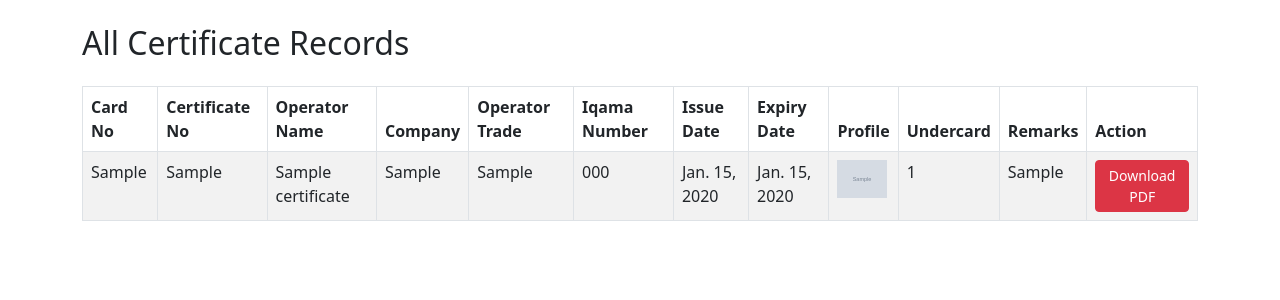
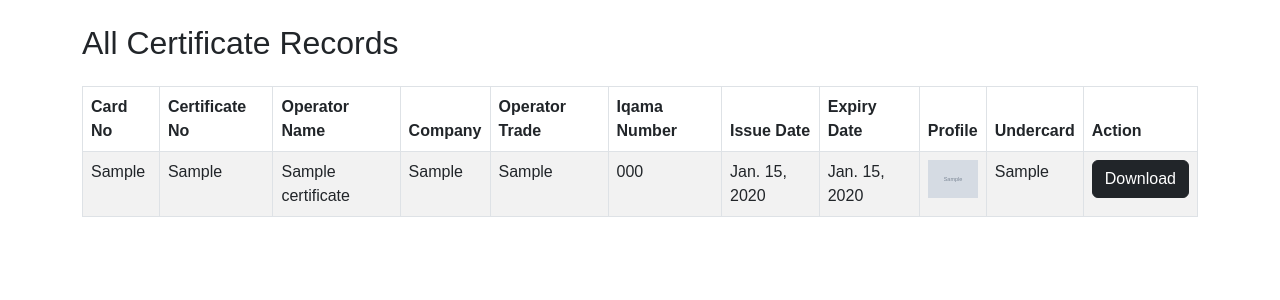
Before and after one commit to abdullah956/dj-tovleedss, a Django app: page /all/ in a window 1280 px wide. Shown: the top 300 px of the page. Run offline with Django 5.2, Linux system fonts and the light colour scheme; tables that the repository leaves empty hold one stand-in row (values such as "Sample post"); grey boxes marked "Sample" are stand-in pictures; some libraries are stand-ins or nearby versions.

Commit message:
card implement

```diff
--- a/qr/forms.py
+++ b/qr/forms.py
@@ -22,6 +22,6 @@ class CertificateForm(forms.ModelForm):
             "operator_trade": forms.TextInput(attrs={"class": "form-control"}),
             "iqama_number": forms.TextInput(attrs={"class": "form-control"}),
             "profile": forms.ClearableFileInput(attrs={"class": "form-control"}),
-            "undercard": forms.NumberInput(attrs={"class": "form-control"}),
-            "remarks": forms.Textarea(attrs={"class": "form-control"}),
+            "undercard": forms.TextInput(attrs={"class": "form-control"}),
+
         }
--- a/qr/models.py
+++ b/qr/models.py
@@ -14,8 +14,8 @@ class Certificate(BasedModel):
     issue_date = models.DateField()
     expiry_date = models.DateField()
     profile = models.ImageField(upload_to='operator_profiles/', blank=True, null=True)
-    undercard = models.BigIntegerField(unique=True, null=True, blank=True)
-    remarks = models.TextField(blank=True, null=True)
+    undercard = models.CharField(max_length=150)
+
 
     def __str__(self):
         return f"{self.operator_name} - {self.card_no}"
--- a/templates/all_records.html
+++ b/templates/all_records.html
@@ -1,15 +1,45 @@
+{% load static %}
 <!DOCTYPE html>
 <html lang="en">
   <head>
-    <meta charset="UTF-8">
-    <meta name="viewport" content="width=device-width, initial-scale=1.0">
+    <meta charset="UTF-8" />
+    <meta name="viewport" content="width=device-width, initial-scale=1.0" />
     <title>All Certificate Records</title>
-    <link rel="stylesheet" href="https://cdn.jsdelivr.net/npm/bootstrap@5.3.0/dist/css/bootstrap.min.css">
+
+    <!-- Bootstrap CSS -->
+    <link
+      rel="stylesheet"
+      href="https://cdn.jsdelivr.net/npm/bootstrap@5.3.0/dist/css/bootstrap.min.css"
+    />
+
+    <!-- Load Required JS Libraries -->
+    <script src="https://cdnjs.cloudflare.com/ajax/libs/html2canvas/1.4.1/html2canvas.min.js"></script>
+    <script src="https://cdnjs.cloudflare.com/ajax/libs/jspdf/2.5.1/jspdf.umd.min.js"></script>
+
+    <style>
+      body {
+        font-family: Arial, sans-serif;
+      }
+      .text {
+        position: absolute;
+        color: #000;
+        font-size: 16px;
+        font-weight: normal;
+      }
+      .designation {
+        font-family: "Times New Roman", Times, serif;
+      }
+      strong{
+        font-family: 'Times New Roman', Times, serif;
+        font-size: 18px;
+      }
+    </style>
   </head>
+
   <body class="container mt-4">
     <h2 class="mb-4">All Certificate Records</h2>
 
-    <table class="table table-bordered table-striped">
+    <table class="table table-bordered table-striped table-responsive">
       <thead>
         <tr>
           <th>Card No</th>
@@ -22,7 +52,7 @@
           <th>Expiry Date</th>
           <th>Profile</th>
           <th>Undercard</th>
-                <th>Remarks</th>
+
           <th>Action</th>
         </tr>
       </thead>
@@ -37,17 +67,41 @@
           <td>{{ certificate.iqama_number }}</td>
           <td>{{ certificate.issue_date }}</td>
           <td>{{ certificate.expiry_date }}</td>
+
           <td>
             {% if certificate.profile %}
-                        <img src="{{ certificate.profile.url }}" alt="Profile Image" width="50">
-                    {% else %}
-                        No Image
-                    {% endif %}
+            <img
+              src="{{ certificate.profile.url }}"
+              alt="Profile Image"
+              width="50"
+            />
+
+            {% else %} No Image {% endif %}
           </td>
           <td>{{ certificate.undercard|default:"N/A" }}</td>
-                <td>{{ certificate.remarks|default:"No Remarks" }}</td>
+          <!-- <td>{{ certificate.remarks|default:"No Remarks" }}</td> -->
+
+          <!-- Only the Download Button is Visible -->
           <td>
-                    <a href="{% url 'download_pdf' certificate.id %}" class="btn btn-danger btn-sm">Download PDF</a>
+            <button
+              class="btn btn-dark download-btn"
+              onclick="downloadCardAsPDF(
+                    '{{ certificate.card_no }}',
+                    '{{ certificate.operator_name }}',
+                    '{{ certificate.company }}',
+                    '{{ certificate.operator_trade }}',
+                    '{{ certificate.iqama_number }}',
+                    '{{ certificate.issue_date }}',
+                    '{{ certificate.expiry_date }}',
+                    '{{ certificate.undercard }}',
+                    '{% if certificate.profile %}{{ certificate.profile.url }}{% else %}{% static 'images/default_profile.png' %}{% endif %}',
+                    '{% static 'img/qrr.png' %}',
+                    '{% static 'img/front.jpg' %}',
+                    '{% static 'img/back.jpg' %}'
+                )"
+            >
+              Download
+            </button>
           </td>
         </tr>
         {% empty %}
@@ -57,5 +111,106 @@
         {% endfor %}
       </tbody>
     </table>
+
+    {% load static %}
+
+    <script>
+      function formatDate(dateString) {
+        let date = new Date(dateString);
+        let day = String(date.getDate()).padStart(2, "0");
+        let month = String(date.getMonth() + 1).padStart(2, "0"); // Months are 0-based
+        let year = date.getFullYear();
+        return `${day}/${month}/${year}`;
+      }
+    </script>
+
+    <script>
+      function downloadCardAsPDF(
+        cardNo,
+        name,
+        company,
+        trade,
+        iqama,
+        issueDate,
+        expiryDate,
+        underCard,
+        profileUrl,
+        qrrImage,
+        frontImage,
+        backImage
+      ) {
+        const idCard = document.createElement("div");
+        idCard.style.display = "flex";
+        idCard.style.flexDirection = "column";
+        idCard.style.alignItems = "center";
+        idCard.style.padding = "10px";
+        idCard.style.background = "#fff";
+        idCard.style.width = "600px";
+        idCard.style.height = "800px";
+        idCard.style.position = "absolute";
+        idCard.style.left = "-9999px"; // Keeps it off-screen
+
+        let formattedIssueDate = formatDate(issueDate);
+        let formattedExpiryDate = formatDate(expiryDate);
+
+        // Create front card
+        const frontCard = document.createElement("div");
+        frontCard.style.width = "600px";
+        frontCard.style.height = "400px";
+        frontCard.style.position = "relative";
+        frontCard.style.background = `url('${frontImage}') no-repeat center center`;
+        frontCard.style.backgroundSize = "contain";
+        frontCard.innerHTML = `
+        <p class="text " style="position: absolute; top: 47px; left: 420px;">Card No:  <strong>${cardNo}</strong> </p>
+        <p class="text name" style="position: absolute; top: 160px; left: 30px;">Name:  <strong>${name}</strong> </p>
+        <p class="text iqama" style="position: absolute; top: 190px; left: 30px;">Company:  <strong>${company}</strong> </p>
+        <p class="text issue" style="position: absolute; top: 220px; left: 30px;">ID No.:   <strong>${iqama}</strong></p>
+        <p class="text expiry" style="position: absolute; top: 250px; left: 30px;">Issue Date:  <strong>${formattedIssueDate}</strong> </p>
+        <p class="text company" style="position: absolute; top: 280px; left: 30px;">Expiry Date:  <strong>${formattedExpiryDate}</strong> </p>
+        <p class="text designation" style="position: absolute; top: 310px; left: 400px; font-weight: bold;">  ${trade}</p>
+        <img src="${profileUrl}" style="position: absolute; top: 128px; right: 33px; width: 148px; height: 177px; border: 1px solid #000;" />
+        <img src="${qrrImage}" style="position: absolute; bottom: 98px; right: 191px; width: 76px;" />
+    `;
+
+        // Create back card
+        const backCard = document.createElement("div");
+        backCard.style.width = "600px";
+        backCard.style.height = "400px";
+        backCard.style.position = "relative";
+        backCard.style.background = `url('${backImage}') no-repeat center center`;
+        backCard.style.backgroundSize = "contain";
+        backCard.innerHTML = `
+        <p class="text info" style="position: absolute; top: 18px; left: 25px; font-weight: normal; color: white; width: 550px; word-spacing: 5px; text-align: justify; font-size: 17px;line-height:20px;">
+            The holder of this card has successfully completed the training on safety and safe operation. He is approved / Certified after assessment listed on the front side.
+        </p>
+        <img src="${qrrImage}" style="position: absolute; bottom: 161px; right: 295px; width: 95px;" />
+        <p class="text" style="position: absolute; top: 290px; left: 70px; font-weight: bold;">  ${underCard}</p>
+    `;
+
+        // Append both to the hidden container
+        idCard.appendChild(frontCard);
+        idCard.appendChild(backCard);
+        document.body.appendChild(idCard);
+
+        // Capture both cards in one canvas
+        html2canvas(idCard, { scale: 2, useCORS: true }).then((canvas) => {
+          const { jsPDF } = window.jspdf;
+          let pdf = new jsPDF({
+            orientation: "portrait",
+            unit: "mm",
+            format: "a4",
+          });
+
+          let imgData = canvas.toDataURL("image/png");
+
+          // Add both front and back to a single page
+          pdf.addImage(imgData, "PNG", 10, 10, 190, 250);
+          pdf.save(`ID_Card_${name}.pdf`);
+
+          // Remove dynamically created element
+          document.body.removeChild(idCard);
+        });
+      }
+    </script>
   </body>
 </html>
```
Also changed, not shown: media/operator_profiles/pf.png (added), media/operator_profiles/pf_qJ6OXt5.png (added), qr/migrations/0008_remove_certificate_remarks_and_more.py (added), static/img/front.jpg (added), static/img/pf.png (added), static/img/qrr.png (added), 1 other file. Lines whose indentation alone changed are shown as unchanged.
